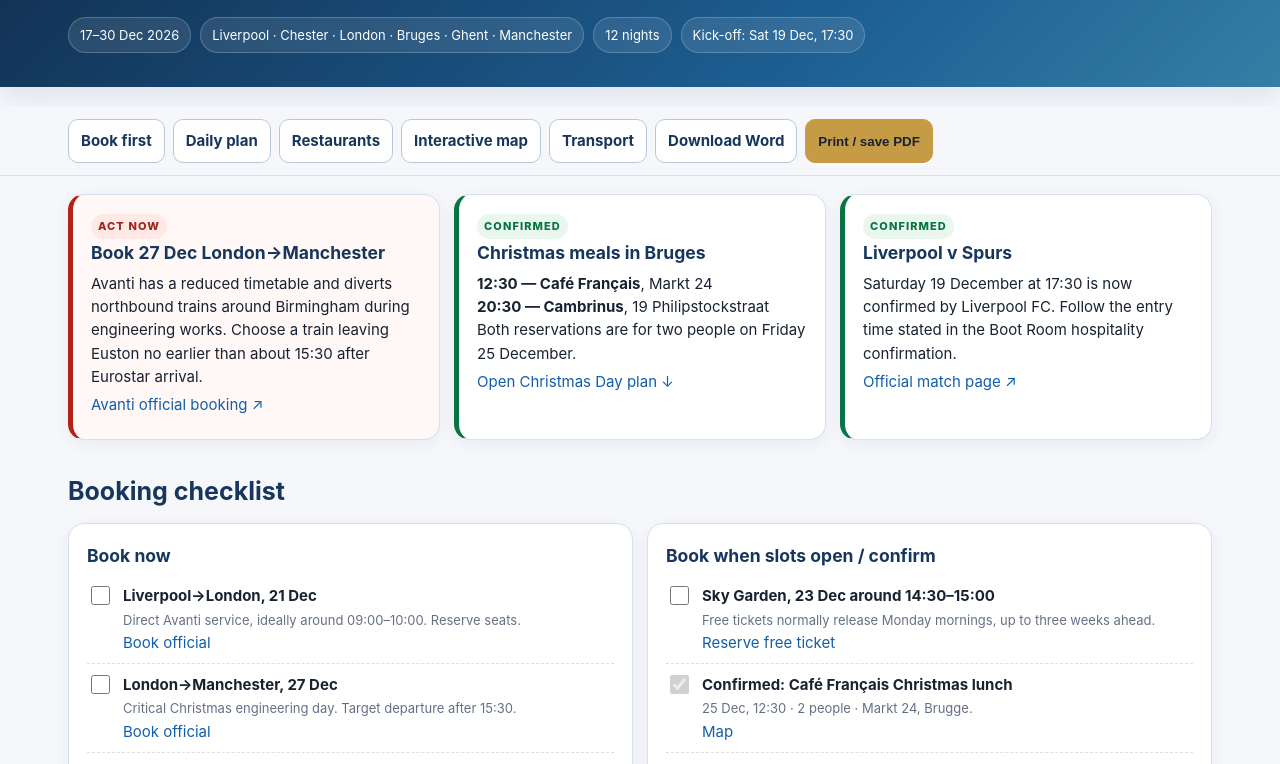
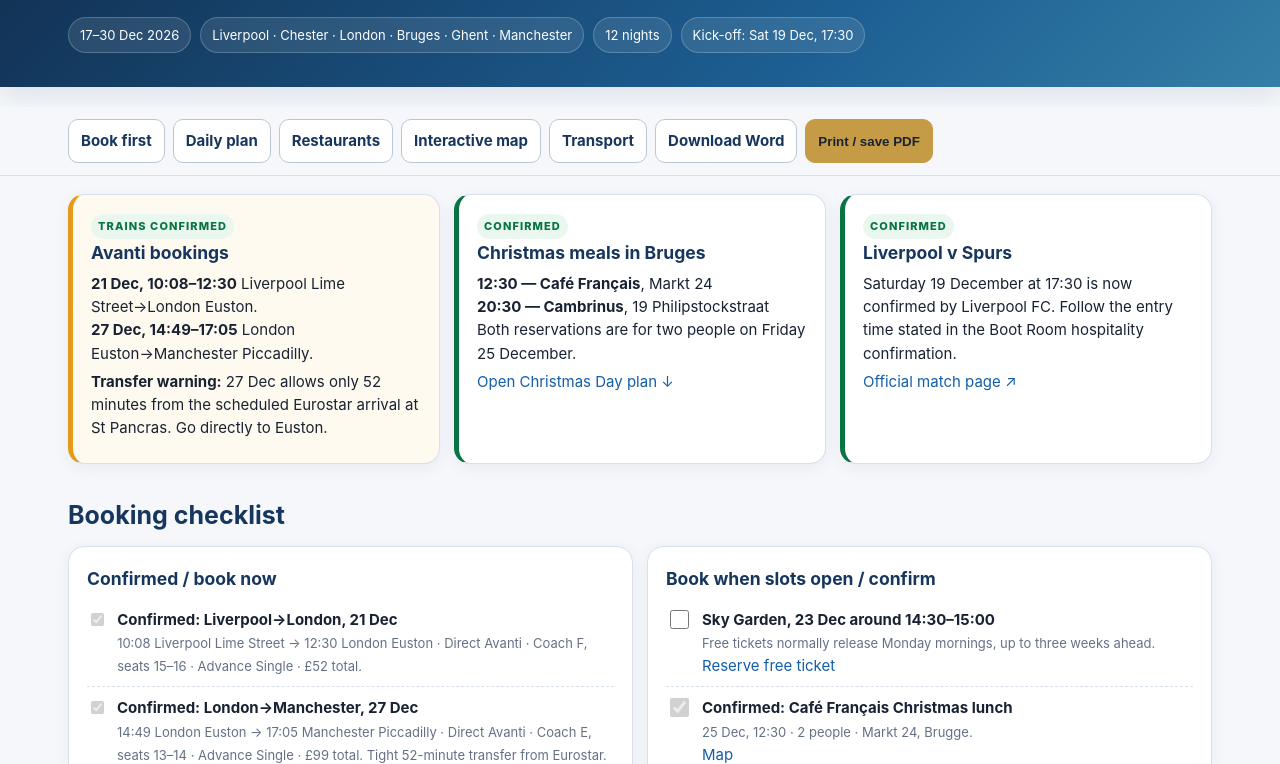
Before and after one commit to danielchowck-cloud/journey-7c2f91, a plain HTML site: page index.html in a window 1280 px wide. Shown: the part 188-952 px from the top of the page. Drawn offline with nearby package versions, Linux system fonts and the light colour scheme.

Commit message:
Add confirmed Avanti train bookings

```diff
--- a/index.html
+++ b/index.html
@@ -35,7 +35,7 @@
 
 <main class="shell">
   <section class="grid three">
-    <article class="card danger"><span class="label book">Act now</span><h3>Book 27 Dec London→Manchester</h3><p>Avanti has a reduced timetable and diverts northbound trains around Birmingham during engineering works. Choose a train leaving Euston no earlier than about 15:30 after Eurostar arrival.</p><p><a href="https://www.avantiwestcoast.co.uk/" target="_blank">Avanti official booking ↗</a></p></article>
+    <article class="card warn"><span class="label fixed">Trains confirmed</span><h3>Avanti bookings</h3><p><b>21 Dec, 10:08–12:30</b> Liverpool Lime Street→London Euston.<br><b>27 Dec, 14:49–17:05</b> London Euston→Manchester Piccadilly.</p><p><b>Transfer warning:</b> 27 Dec allows only 52 minutes from the scheduled Eurostar arrival at St Pancras. Go directly to Euston.</p></article>
     <article class="card good"><span class="label fixed">Confirmed</span><h3>Christmas meals in Bruges</h3><p><b>12:30 — Café Français</b>, Markt 24<br><b>20:30 — Cambrinus</b>, 19 Philipstockstraat<br>Both reservations are for two people on Friday 25 December.</p><p><a href="#d25">Open Christmas Day plan ↓</a></p></article>
     <article class="card good"><span class="label fixed">Confirmed</span><h3>Liverpool v Spurs</h3><p>Saturday 19 December at 17:30 is now confirmed by Liverpool FC. Follow the entry time stated in the Boot Room hospitality confirmation.</p><p><a href="https://www.liverpoolfc.com/tickets/match/liverpool-v-tottenham-hotspur-english-premier-league-20261219" target="_blank">Official match page ↗</a></p></article>
   </section>
@@ -43,9 +43,9 @@
   <section id="bookings">
     <h2>Booking checklist</h2>
     <div class="grid two">
-      <div class="card"><h3>Book now</h3>
-        <label class="check"><input data-save="rail-liv-lon" type="checkbox"><span><b>Liverpool→London, 21 Dec</b><br><span class="small">Direct Avanti service, ideally around 09:00–10:00. Reserve seats.</span><br><a href="https://www.avantiwestcoast.co.uk/" target="_blank">Book official</a></span></label>
-        <label class="check"><input data-save="rail-lon-man" type="checkbox"><span><b>London→Manchester, 27 Dec</b><br><span class="small">Critical Christmas engineering day. Target departure after 15:30.</span><br><a href="https://www.avantiwestcoast.co.uk/" target="_blank">Book official</a></span></label>
+      <div class="card"><h3>Confirmed / book now</h3>
+        <label class="check"><input type="checkbox" checked disabled><span><b>Confirmed: Liverpool→London, 21 Dec</b><br><span class="small">10:08 Liverpool Lime Street → 12:30 London Euston · Direct Avanti · Coach F, seats 15–16 · Advance Single · £52 total.</span></span></label>
+        <label class="check"><input type="checkbox" checked disabled><span><b>Confirmed: London→Manchester, 27 Dec</b><br><span class="small">14:49 London Euston → 17:05 Manchester Piccadilly · Direct Avanti · Coach E, seats 13–14 · Advance Single · £99 total. Tight 52-minute transfer from Eurostar.</span></span></label>
         <label class="check"><input data-save="beatles" type="checkbox"><span><b>The Beatles Story, 18 Dec around 13:00</b><br><span class="small">Timed entry is recommended.</span><br><a href="https://thebeatlesstory.digitickets.co.uk/" target="_blank">Book official</a></span></label>
         <label class="check"><input data-save="abbey" type="checkbox"><span><b>Westminster Abbey, 22 Dec at 09:30</b><br><span class="small">Online tickets avoid the walk-up queue.</span><br><a href="https://tickets.westminster-abbey.org/" target="_blank">Book official</a></span></label>
         <label class="check"><input data-save="tower" type="checkbox"><span><b>Tower of London, 23 Dec first slot</b><br><span class="small">Allow about three hours; admission includes the Crown Jewels.</span><br><a href="https://www.hrp.org.uk/tower-of-london/visit/tickets-and-prices/" target="_blank">Book official</a></span></label>
@@ -80,11 +80,11 @@
     <div class="card transport-item"><strong>Manchester Airport → Liverpool · 18 Dec</strong><p>After immigration, take a direct train to Liverpool Lime Street if the live timetable is suitable. Because flight arrival time is uncertain, use a flexible ticket rather than a restricted Advance ticket. Allow about 75–90 minutes.</p><a href="https://www.nationalrail.co.uk/" target="_blank">National Rail planner ↗</a></div>
     <div class="card transport-item"><strong>Liverpool city → Anfield · 19 Dec</strong><p>Use the 917 matchday express from Commutation Row near Lime Street. It starts 3½ hours before kick-off; return buses leave from Walton Lane. Contactless payment accepted.</p><a href="https://www.liverpoolfc.com/anfield/getting-anfield" target="_blank">LFC transport guide ↗</a></div>
     <div class="card transport-item"><strong>Liverpool → Chester · 20 Dec</strong><p>Merseyrail Wirral Line from Liverpool Central to Chester, roughly 45–50 minutes and normally four trains per hour. No advance reservation needed; buy a day return.</p><a href="https://www.merseyrail.org/journey-planning/" target="_blank">Merseyrail planner ↗</a></div>
-    <div class="card transport-item"><strong>Liverpool → London · 21 Dec</strong><p>Direct Avanti from Lime Street to Euston, normally around 2¼–2½ hours. From Euston, Pullman London St Pancras is an easy 10–12 minute walk.</p><a href="https://www.avantiwestcoast.co.uk/" target="_blank">Avanti booking ↗</a></div>
+    <div class="card transport-item"><strong>Liverpool → London · 21 Dec · confirmed</strong><p>Avanti 10:08 Liverpool Lime Street → 12:30 London Euston, direct, 2h22. Coach F, seats 15–16. Advance Single, Avanti only; £52 total. From Euston, Pullman London St Pancras is a 10–12 minute walk.</p></div>
     <div class="card transport-item"><strong>London local travel · 21–24 Dec</strong><p>Use contactless Visa/Mastercard or Apple Pay. Tap the same device/card in and out. Pullman is beside King’s Cross St Pancras, served by six Underground lines.</p><a href="https://tfl.gov.uk/plan-a-journey/" target="_blank">TfL journey planner ↗</a></div>
     <div class="card transport-item"><strong>London → Bruges · 24 Dec</strong><p>Be at St Pancras Eurostar security by about 11:30 for the 13:04 departure. At Brussels Midi, follow signs to Belgian domestic trains and take a direct train to Brugge; reservations are not needed.</p><a href="https://www.eurostar.com/travel-info/your-trip/check-in" target="_blank">Eurostar check-in advice</a> · <a href="https://www.belgiantrain.be/en" target="_blank">SNCB</a></div>
     <div class="card transport-item"><strong>Bruges → Ghent · 26 Dec</strong><p>Direct SNCB train from Brugge to Gent-Sint-Pieters, about 25 minutes. Due to city-centre tram works, take tram T1 to Kouter and walk 8–12 minutes to St Bavo/Korenmarkt; check De Lijn live routing that morning.</p><a href="https://www.delijn.be/en/routeplanner/" target="_blank">De Lijn planner ↗</a></div>
-    <div class="card transport-item"><strong>Bruges → Brussels → London → Manchester · 27 Dec</strong><p>Leave Brugge around 09:00 and aim to reach Brussels Midi by 10:15–10:30. Eurostar 9135 departs 12:56 and arrives St Pancras 13:57 local time. Walk 10–12 minutes to Euston. Use a reserved Avanti service after 15:30.</p><a href="https://www.avantiwestcoast.co.uk/travel-information/christmas" target="_blank">Christmas disruption details ↗</a></div>
+    <div class="card transport-item"><strong>Bruges → Brussels → London → Manchester · 27 Dec</strong><p>Leave Brugge around 09:00 and reach Brussels Midi by 10:15–10:30. Eurostar 9135 arrives St Pancras at 13:57. The confirmed Avanti departs Euston at 14:49 and arrives Manchester Piccadilly at 17:05; Coach E, seats 13–14, £99 total. The 52-minute London transfer is tight: exit promptly and walk directly to Euston without stops.</p><a href="https://www.google.com/maps/dir/?api=1&origin=London+St+Pancras+International&destination=London+Euston&travelmode=walking" target="_blank">St Pancras→Euston walking route ↗</a></div>
     <div class="card transport-item"><strong>Manchester hotel → airport · 29 Dec</strong><p>Walk to Piccadilly station and take a direct train to Manchester Airport (normally about 15–20 minutes). Leave the hotel around 09:15–09:30 for the 13:15 Emirates departure.</p><a href="https://www.nationalrail.co.uk/" target="_blank">Check live rail ↗</a></div>
   </div></section>
 
@@ -129,8 +129,8 @@ const days=[
 ['09:30–11:00','Liverpool Cathedral and the Georgian Quarter.'],['11:15–12:15','Return to the hotel, light lunch and collect match essentials.'],['13:15','Head toward Anfield. Use 917 from Commutation Row or a taxi; road closures make bus more predictable.'],['14:00–14:30','Shankly Gates, Hillsborough Memorial, murals and official store.'],['~14:30','Boot Room hospitality check-in — use the exact opening time on your hospitality confirmation.'],['17:30–19:25','Liverpool v Tottenham Hotspur at Anfield.'],['After match','917 return from Walton Lane. Expect queues; do not schedule a fixed dinner reservation before 21:00.']],route:'Pullman → taxi/walk to Commutation Row → 917 express → Anfield. Return from Walton Lane.',actions:[['Official match','https://www.liverpoolfc.com/tickets/match/liverpool-v-tottenham-hotspur-english-premier-league-20261219',''],['Anfield transport','https://www.liverpoolfc.com/anfield/getting-anfield',''],['Map route','https://www.google.com/maps/dir/?api=1&origin=Pullman+Liverpool&destination=Anfield&travelmode=transit','']]},
 {id:'d20',date:'20',dow:'Sun',title:'Chester day trip',sub:'Roman walls, medieval Rows and riverside',city:'Chester',events:[
 ['09:00','Walk/taxi to Liverpool Central; buy a Merseyrail day return.'],['09:15–10:05','Direct Wirral Line train to Chester.'],['10:15–11:30','Walk the city walls toward Eastgate Clock and the Roman Amphitheatre.'],['11:30–12:30','Chester Cathedral; Christmas opening hours may alter access during services.'],['12:30–13:45','Lunch in the Rows / Bridge Street area.'],['13:45–15:30','Explore the Rows, Grosvenor Park and River Dee; cross the Old Dee Bridge if weather is good.'],['16:00–17:00','Train back to Liverpool.'],['18:30','Relaxed final Liverpool dinner near Albert Dock.']],route:'Liverpool Central → Chester direct, about 45–50 minutes. Chester’s historic core is compact and best explored on foot.',actions:[['Rail planner','https://www.merseyrail.org/journey-planning/',''],['Chester map','https://www.google.com/maps/dir/?api=1&origin=Chester+Railway+Station&destination=Chester+Cathedral&waypoints=Eastgate+Clock%7CChester+Roman+Amphitheatre&travelmode=walking','']]},
-{id:'d21',date:'21',dow:'Mon',title:'Liverpool → London + festive lights',sub:'Transfer, King’s Cross and West End',city:'London',events:[
-['08:15','Check out and taxi to Liverpool Lime Street.'],['09:00–10:00 target','Direct Avanti to London Euston; reserve seats now.'],['~12:00','Arrive Euston; walk 10–12 minutes to Pullman London St Pancras and leave luggage.'],['13:00–15:30','British Library, St Pancras and King’s Cross; continue to Coal Drops Yard if weather is dry.'],['16:00–18:30','Tube to Oxford Circus. Walk Regent Street → Carnaby Street → New Bond Street Christmas lights; BOSS shopping can fit here.'],['19:00','Dinner in Soho or Covent Garden.']],route:'Euston to Pullman is easiest on foot. For Oxford Circus, Victoria line from King’s Cross St Pancras.',actions:[['Book Avanti','https://www.avantiwestcoast.co.uk/','book'],['London walk','https://www.google.com/maps/dir/?api=1&origin=Oxford+Circus+Station&destination=Covent+Garden&waypoints=Regent+Street%7CCarnaby+Street%7CNew+Bond+Street&travelmode=walking','']]},
+{id:'d21',date:'21',dow:'Mon',title:'Liverpool → London + festive lights',sub:'Confirmed Avanti, King’s Cross and West End',city:'London',events:[
+['09:00','Check out and taxi to Liverpool Lime Street; be on the platform in good time.'],['10:08–12:30','Confirmed direct Avanti to London Euston — Coach F, seats 15–16. Advance Single; Avanti only.'],['12:30–13:00','Walk 10–12 minutes to Pullman London St Pancras and leave luggage.'],['13:00–15:30','British Library, St Pancras and King’s Cross; continue to Coal Drops Yard if weather is dry.'],['16:00–18:30','Tube to Oxford Circus. Walk Regent Street → Carnaby Street → New Bond Street Christmas lights; BOSS shopping can fit here.'],['19:00','Dinner in Soho or Covent Garden.']],route:'Euston to Pullman is easiest on foot. For Oxford Circus, Victoria line from King’s Cross St Pancras.',actions:[['Euston→hotel walk','https://www.google.com/maps/dir/?api=1&origin=London+Euston&destination=Pullman+London+St+Pancras&travelmode=walking',''],['London walk','https://www.google.com/maps/dir/?api=1&origin=Oxford+Circus+Station&destination=Covent+Garden&waypoints=Regent+Street%7CCarnaby+Street%7CNew+Bond+Street&travelmode=walking','']]},
 {id:'d22',date:'22',dow:'Tue',title:'Royal London + shopping + theatre',sub:'Westminster, Buckingham Palace and West End',city:'London',events:[
 ['08:45','King’s Cross St Pancras → Green Park on Piccadilly line; change to Jubilee line for Westminster.'],['09:30–11:15','Westminster Abbey — pre-book the first convenient slot.'],['11:15–12:00','Big Ben, Parliament Square and Westminster Bridge viewpoints.'],['12:00–13:15','Walk through St James’s Park to Buckingham Palace; lunch around St James/Mayfair.'],['13:30–16:30','Choose: New Bond/Regent/Oxford Street shopping OR Trafalgar Square + National Gallery (free timed ticket helpful).'],['16:30–18:30','Covent Garden decorations and early dinner.'],['19:30','West End performance — book in advance.']],route:'The Westminster-to-Buckingham walk is about 2 km. Use the Tube or taxi after lunch if shopping bags accumulate.',actions:[['Abbey tickets','https://tickets.westminster-abbey.org/','book'],['Free Gallery ticket','https://www.nationalgallery.org.uk/visiting/plan-your-visit',''],['Theatre tickets','https://officiallondontheatre.com/','book'],['Walking map','https://www.google.com/maps/dir/?api=1&origin=Westminster+Abbey&destination=Buckingham+Palace&waypoints=Big+Ben%7CSt+James%27s+Park&travelmode=walking','']]},
 {id:'d23',date:'23',dow:'Wed',title:'Tower, South Bank and skyline',sub:'Historic London with a sunset viewpoint',city:'London',events:[
@@ -141,8 +141,8 @@ const days=[
 ['09:30–11:15','Quiet old-town walk: Markt → Burg → Basilica exterior → Rozenhoedkaai. Museums, including the Belfry, are closed.'],['11:15–12:15','Boniface Bridge, Church of Our Lady exterior and St John’s Hospital courtyard; return toward Markt in good time.'],['12:30–14:00','Confirmed Christmas lunch at Café Français, Restaurant Binnen, Markt 24 — 2 people.'],['14:30–16:30','Begijnhof and Minnewater; return to the hotel to warm up.'],['17:00–19:30','Winter Glow: Christmas markets at Markt and Simon Stevinplein, lights and seasonal stalls.'],['20:30','Confirmed Christmas dinner at Cambrinus, 19 Philipstockstraat — 2 people. Optional winter bar afterward if energy and opening hours allow.']],route:'Everything is walkable from Martin’s Brugge. Café Français is on Markt; Cambrinus is about five minutes away on Philipstockstraat. Keep the outdoor plan flexible for rain and church services.',actions:[['Café Français map','https://www.google.com/maps/search/?api=1&query=Cafe+Francais+Markt+24+Brugge','book'],['Cambrinus map','https://www.google.com/maps/search/?api=1&query=Cambrinus+19+Philipstockstraat+Brugge','book'],['Winter Glow','https://www.visitbruges.be/en/winter-glow',''],['Walking map','https://www.google.com/maps/dir/?api=1&origin=Martin%27s+Brugge&destination=Minnewaterpark&waypoints=Markt%7CBurg%7CRozenhoedkaai%7CBoniface+Bridge%7CBegijnhof&travelmode=walking','']]},
 {id:'d26',date:'26',dow:'Sat',title:'Bruges Belfry + Ghent day trip',sub:'Two medieval cities, one efficient route',city:'Ghent',events:[
 ['09:00–10:00','Bruges Belfry timed climb — book the first slot. Skip if stairs or strong wind are a concern.'],['10:15','Walk/taxi to Brugge station.'],['10:45–11:15','Direct SNCB train to Gent-Sint-Pieters.'],['11:20–11:45','Tram T1 to Kouter, then walk to the historic centre; there is no direct station-to-Gravensteen tram during works.'],['12:00–13:30','Gravensteen (Castle of the Counts), pre-booked.'],['13:30–14:30','Lunch in Patershol or near Korenmarkt.'],['14:30–16:30','Graslei/Korenlei, St Michael’s Bridge, Korenmarkt and St Bavo’s Cathedral. Optional 15:00 Ghent Altarpiece ticket.'],['16:30–17:30','Ghent Christmas market, then return via Kouter and Gent-Sint-Pieters.'],['~18:30','Back in Bruges for dinner.']],route:'Brugge → Gent-Sint-Pieters direct. Tram T1 to Kouter, then walk 8–12 minutes into the old centre.',actions:[['Belfry tickets','https://www.museabrugge.be/en/visit/locations/belfort','book'],['Gravensteen tickets','https://historischehuizen.stad.gent/en/castle-counts/visit/book-tickets','book'],['Altarpiece tickets','https://www.sintbaafskathedraal.be/en/buy-tickets/','book'],['Ghent route','https://www.google.com/maps/dir/?api=1&origin=Gent-Sint-Pieters&destination=Gravensteen&waypoints=Kouter&travelmode=transit','']]},
-{id:'d27',date:'27',dow:'Sun',title:'Bruges → London → Manchester',sub:'Protected connection day; no sightseeing',city:'Travel',events:[
-['08:15','Breakfast, check out and walk/taxi to Brugge station.'],['~09:00','Train to Brussels Midi. Aim to arrive by 10:15–10:30; do not use a tight connection.'],['11:30 latest','Enter Eurostar check-in/security area.'],['12:56–13:57','Eurostar 9135 to London St Pancras (already booked; arrival is London local time).'],['14:15','Walk 10–12 minutes to London Euston.'],['After 15:30','Reserved Avanti to Manchester Piccadilly. Services are reduced/diverted due to engineering works.'],['Evening','Check in DoubleTree Manchester Piccadilly; easy dinner in the Northern Quarter or Canal Street.']],route:'Do not add Brussels sightseeing. Preserve at least 75 minutes at Brussels Midi and 75–90 minutes between St Pancras arrival and Euston departure.',actions:[['Book Avanti now','https://www.avantiwestcoast.co.uk/','book'],['Disruption details','https://www.avantiwestcoast.co.uk/travel-information/christmas','']]},
+{id:'d27',date:'27',dow:'Sun',title:'Bruges → London → Manchester',sub:'Tight London connection; no sightseeing',city:'Travel',events:[
+['08:15','Breakfast, check out and walk/taxi to Brugge station.'],['~09:00','Train to Brussels Midi. Aim to arrive by 10:15–10:30; do not use a tight connection.'],['11:30 latest','Enter Eurostar check-in/security area.'],['12:56–13:57','Eurostar 9135 to London St Pancras (already booked; arrival is London local time).'],['13:57–14:20','Exit promptly and walk directly to London Euston. Do not stop for food or shopping; the scheduled transfer is only 52 minutes.'],['14:49–17:05','Confirmed direct Avanti to Manchester Piccadilly — Coach E, seats 13–14. Advance Single; Avanti only.'],['After 17:05','Check in DoubleTree Manchester Piccadilly; easy dinner in the Northern Quarter or Canal Street.']],route:'The St Pancras→Euston walk is usually 10–12 minutes, but the overall 52-minute connection has limited delay margin. Keep tickets available and head straight to Euston.',actions:[['St Pancras→Euston walk','https://www.google.com/maps/dir/?api=1&origin=London+St+Pancras+International&destination=London+Euston&travelmode=walking','book'],['Disruption details','https://www.avantiwestcoast.co.uk/travel-information/christmas','']]},
 {id:'d28',date:'28',dow:'Mon',title:'Manchester football + industrial heritage',sub:'Compact city-centre final day',city:'Manchester',events:[
 ['09:30','Walk from hotel through Piccadilly Gardens toward Cathedral Gardens.'],['10:00–12:00','National Football Museum — advance ticket recommended.'],['12:00–12:30','Manchester Cathedral.'],['12:30–13:30','Lunch around Northern Quarter / Mackie Mayor.'],['14:00–16:30','Science and Industry Museum (free; book a free admission ticket if offered), then Castlefield canals.'],['16:30–18:00','Deansgate and Spinningfields; note John Rylands Library is normally closed on Mondays.'],['19:00','Final dinner near Ancoats/Northern Quarter. Manchester Christmas markets finish on 23 Dec, so do not plan around them.']],route:'All stops are walkable. Use the free city-centre bus or Bee Network if the weather is poor.',actions:[['Football Museum','https://tickets.nationalfootballmuseum.com/','book'],['Science Museum','https://www.scienceandindustrymuseum.org.uk/',''],['Walking map','https://www.google.com/maps/dir/?api=1&origin=DoubleTree+by+Hilton+Manchester+Piccadilly&destination=Science+and+Industry+Museum&waypoints=National+Football+Museum%7CManchester+Cathedral&travelmode=walking','']]},
 {id:'d29',date:'29',dow:'Tue',title:'Manchester departure',sub:'Airport with generous festive buffer',city:'Travel',events:[
```
Also changed, not shown: 1 other file.
